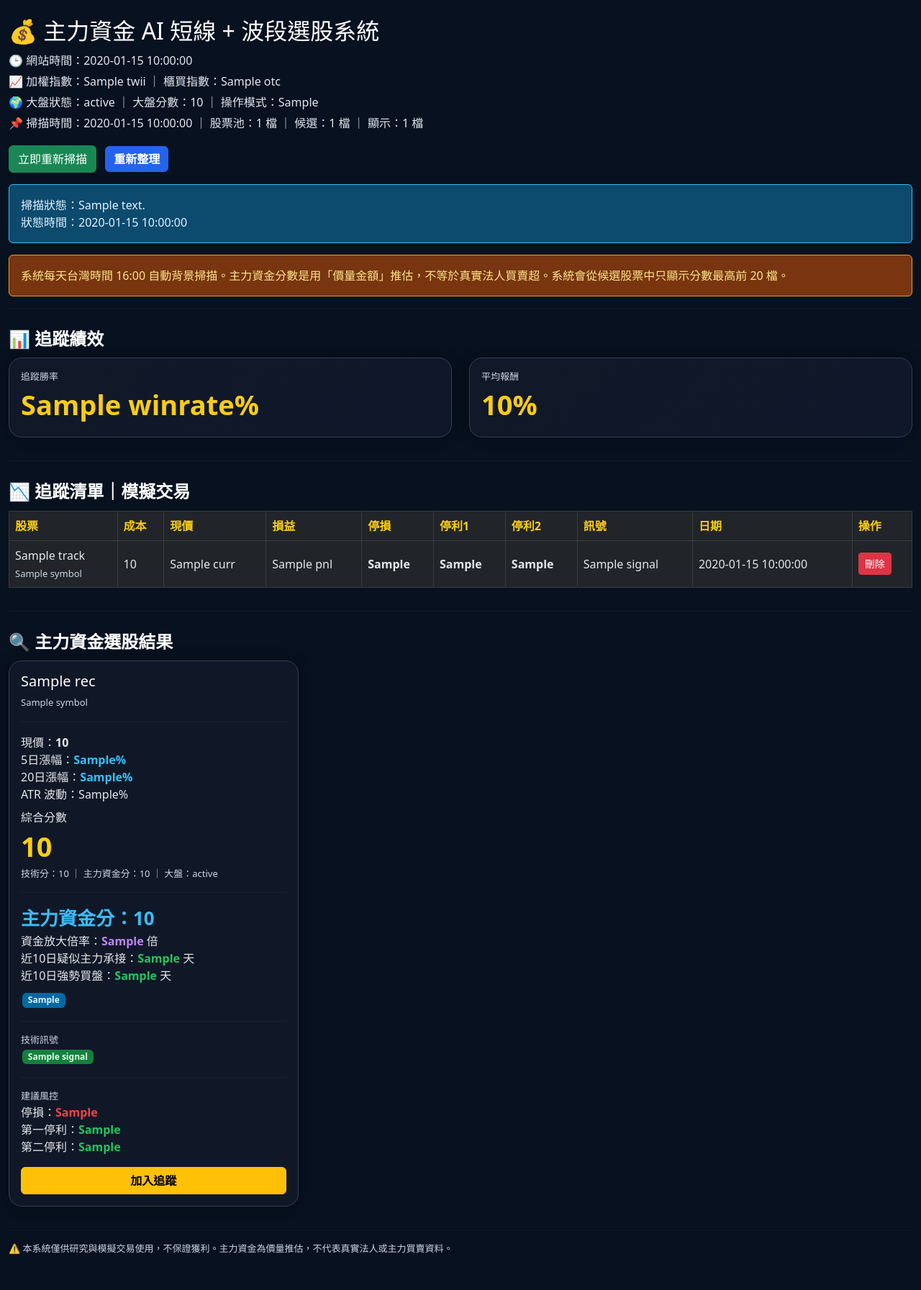
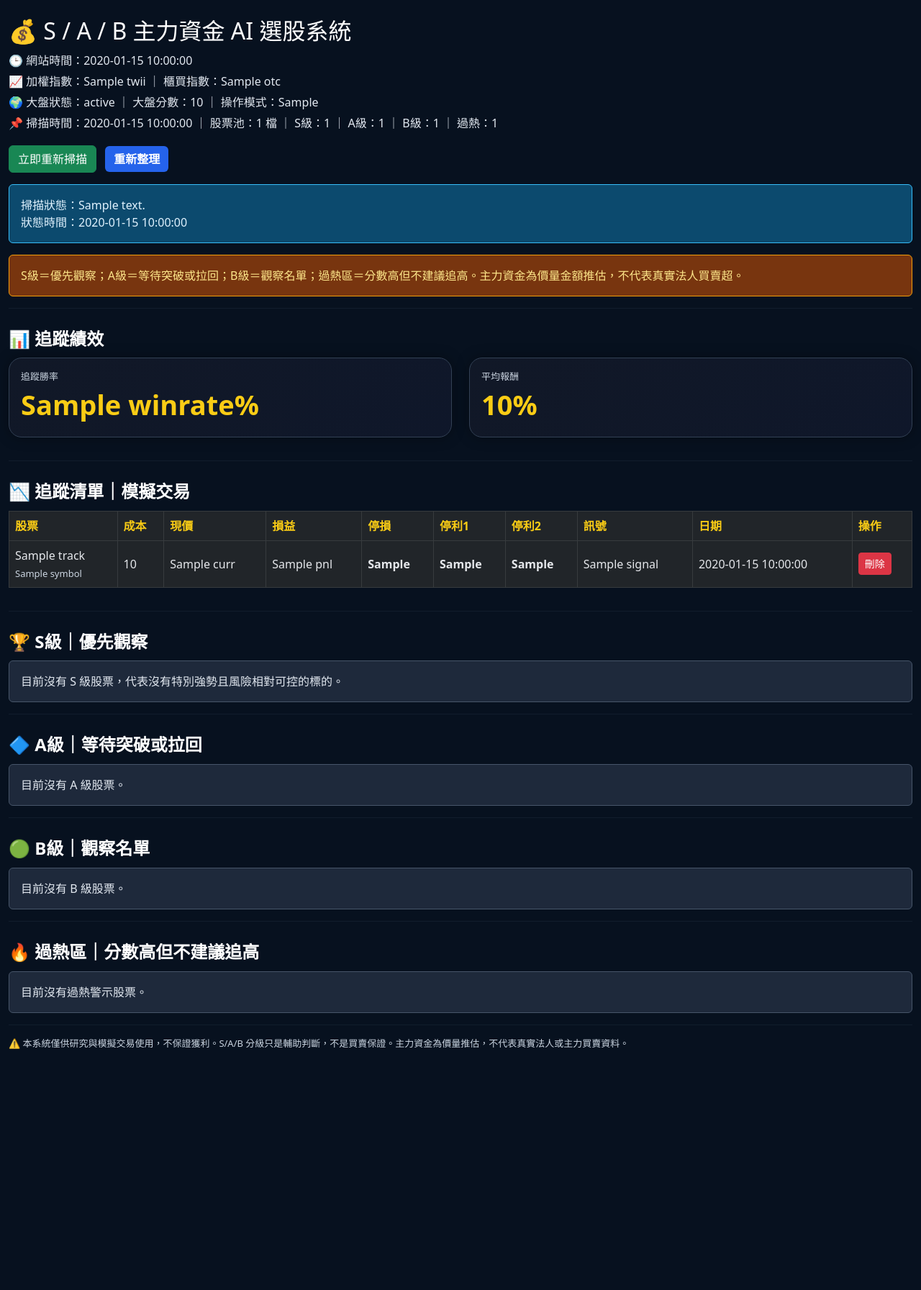
Before and after one commit to dannykao0715-code/stock-ai, a Flask app: template templates/index.html in a window 1280 px wide. Shown: the whole page at 72% size. After the commit the page ends 1458 px from the top, so only its background shows below. Run offline with Flask 3, Linux system fonts and the light colour scheme; the template is opened without the code that fills it: most values are stand-ins (such as "Sample title", 1, 10 or a date in 2020).

Commit message:
Update index.html

```diff
--- a/templates/index.html
+++ b/templates/index.html
@@ -2,7 +2,7 @@
 <html lang="zh-TW">
 <head>
 <meta charset="UTF-8">
-<title>主力資金 AI 選股系統</title>
+<title>SAB 主力資金 AI 選股系統</title>
 <meta name="viewport" content="width=device-width, initial-scale=1">
 
 <link href="https://cdn.jsdelivr.net/npm/bootstrap@5.3.0/dist/css/bootstrap.min.css" rel="stylesheet">
@@ -49,10 +49,24 @@ hr {
     color: #facc15;
 }
 
-.main-score {
-    font-size: 26px;
-    font-weight: 800;
+.level-s {
+    color: #facc15;
+    font-weight: 900;
+}
+
+.level-a {
     color: #38bdf8;
+    font-weight: 900;
+}
+
+.level-b {
+    color: #22c55e;
+    font-weight: 900;
+}
+
+.level-hot {
+    color: #fb7185;
+    font-weight: 900;
 }
 
 .good {
@@ -166,6 +180,22 @@ hr {
     background: #1d4ed8;
     color: #ffffff;
 }
+
+.level-card-s {
+    border-color: #facc15;
+}
+
+.level-card-a {
+    border-color: #38bdf8;
+}
+
+.level-card-b {
+    border-color: #22c55e;
+}
+
+.level-card-hot {
+    border-color: #fb7185;
+}
 </style>
 </head>
 
@@ -173,12 +203,15 @@ hr {
 
 <div class="container py-4">
 
-<h2>💰 主力資金 AI 短線 + 波段選股系統</h2>
+<h2>💰 S / A / B 主力資金 AI 選股系統</h2>
 
 <div class="info-line mt-2">🕒 網站時間：{{ now }}</div>
 <div class="info-line">📈 加權指數：{{ twii }} ｜ 櫃買指數：{{ otc }}</div>
 <div class="info-line">🌍 大盤狀態：{{ market_status }} ｜ 大盤分數：{{ market_score }} ｜ 操作模式：{{ risk_mode }}</div>
-<div class="info-line">📌 掃描時間：{{ scan_updated_at }} ｜ 股票池：{{ stock_pool_count }} 檔 ｜ 候選：{{ candidate_count }} 檔 ｜ 顯示：{{ scan_count }} 檔</div>
+<div class="info-line">
+    📌 掃描時間：{{ scan_updated_at }} ｜ 股票池：{{ stock_pool_count }} 檔 ｜
+    S級：{{ s_count }} ｜ A級：{{ a_count }} ｜ B級：{{ b_count }} ｜ 過熱：{{ hot_count }}
+</div>
 
 <div class="my-3">
     <a href="/scan-now" class="btn btn-success me-2">立即重新掃描</a>
@@ -191,7 +224,7 @@ hr {
 </div>
 
 <div class="alert alert-warning">
-    系統每天台灣時間 16:00 自動背景掃描。主力資金分數是用「價量金額」推估，不等於真實法人買賣超。系統會從候選股票中只顯示分數最高前 20 檔。
+    S級＝優先觀察；A級＝等待突破或拉回；B級＝觀察名單；過熱區＝分數高但不建議追高。主力資金為價量金額推估，不代表真實法人買賣超。
 </div>
 
 <hr>
@@ -287,19 +320,21 @@ hr {
 
 <hr>
 
-<h4 class="section-title">🔍 主力資金選股結果</h4>
+{% macro stock_cards(results, title, level_class, card_class, empty_text) %}
+<h4 class="section-title">{{ title }}</h4>
 
-{% if recs %}
+{% if results %}
 <div class="row">
-{% for r in recs %}
+{% for r in results %}
 <div class="col-lg-4 col-md-6 mb-3">
-    <div class="card p-3 h-100">
+    <div class="card {{ card_class }} p-3 h-100">
 
         <h5>{{ r.name }}</h5>
         <div class="small-text">{{ r.symbol }}</div>
 
         <hr>
 
+        <div>等級：<span class="{{ level_class }}">{{ r.level }}</span></div>
         <div>現價：<b>{{ r.price }}</b></div>
         <div>5日漲幅：<span class="blue">{{ r.change_5d }}%</span></div>
         <div>20日漲幅：<span class="blue">{{ r.change_20d }}%</span></div>
@@ -314,7 +349,6 @@ hr {
 
         <hr>
 
-        <div class="main-score">主力資金分：{{ r.main_score }}</div>
         <div>資金放大倍率：<span class="purple">{{ r.money_ratio }}</span> 倍</div>
         <div>近10日疑似主力承接：<span class="good">{{ r.main_buy_days }}</span> 天</div>
         <div>近10日強勢買盤：<span class="good">{{ r.strong_buy_days }}</span> 天</div>
@@ -360,14 +394,29 @@ hr {
 </div>
 {% else %}
 <div class="alert alert-secondary">
-    目前沒有符合條件的股票。可以重新掃描，或等每日 16:00 自動更新。
+{{ empty_text }}
 </div>
 {% endif %}
+{% endmacro %}
+
+{{ stock_cards(s_results, "🏆 S級｜優先觀察", "level-s", "level-card-s", "目前沒有 S 級股票，代表沒有特別強勢且風險相對可控的標的。") }}
+
+<hr>
+
+{{ stock_cards(a_results, "🔷 A級｜等待突破或拉回", "level-a", "level-card-a", "目前沒有 A 級股票。") }}
+
+<hr>
+
+{{ stock_cards(b_results, "🟢 B級｜觀察名單", "level-b", "level-card-b", "目前沒有 B 級股票。") }}
+
+<hr>
+
+{{ stock_cards(hot_results, "🔥 過熱區｜分數高但不建議追高", "level-hot", "level-card-hot", "目前沒有過熱警示股票。") }}
 
 <hr>
 
 <div class="small-text mb-4">
-⚠️ 本系統僅供研究與模擬交易使用，不保證獲利。主力資金為價量推估，不代表真實法人或主力買賣資料。
+⚠️ 本系統僅供研究與模擬交易使用，不保證獲利。S/A/B 分級只是輔助判斷，不是買賣保證。主力資金為價量推估，不代表真實法人或主力買賣資料。
 </div>
 
 </div>
```
